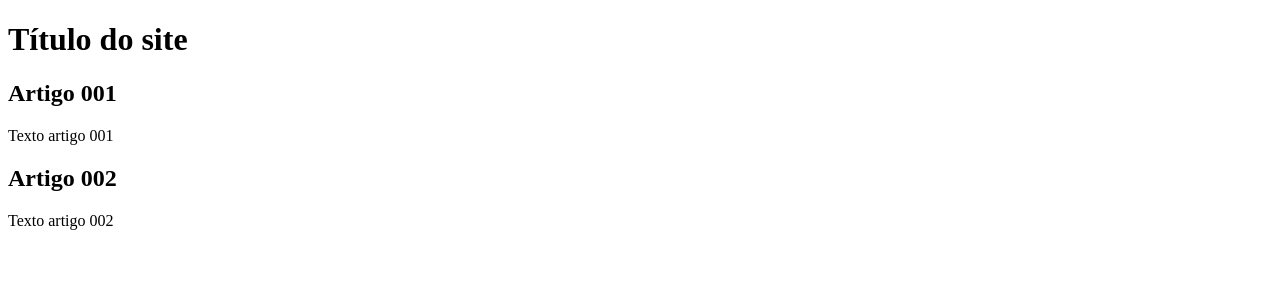
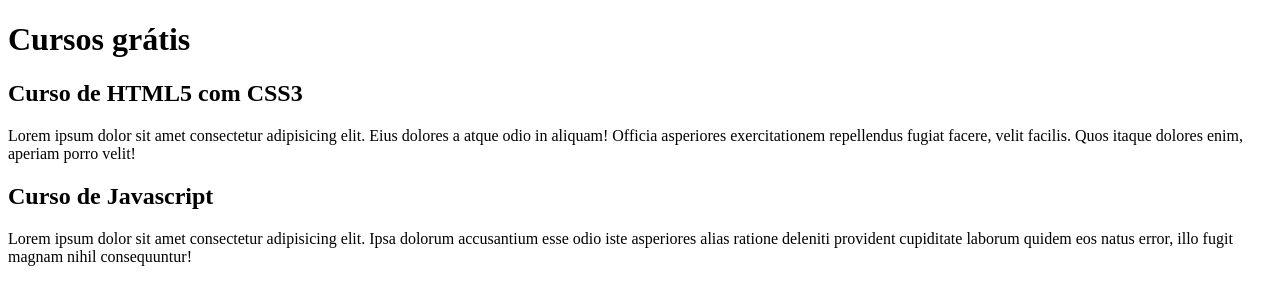
Before and after one commit to Ziragn/projeto-site, a plain HTML site: page index.html in a window 1280 px wide. Drawn offline with Linux system fonts and the light colour scheme.

Commit message:
começei a escrever o conteúdo

```diff
--- a/index.html
+++ b/index.html
@@ -8,15 +8,15 @@
 <body>
     <main>
         <header>
-            <h1>Título do site</h1>
+            <h1>Cursos grátis</h1>
         </header>
         <article>
-            <h2>Artigo 001</h2>
-            <p>Texto artigo 001</p>
+            <h2>Curso de HTML5 com CSS3</h2>
+            <p>Lorem ipsum dolor sit amet consectetur adipisicing elit. Eius dolores a atque odio in aliquam! Officia asperiores exercitationem repellendus fugiat facere, velit facilis. Quos itaque dolores enim, aperiam porro velit!</p>
         </article>
         <article>
-            <h2>Artigo 002</h2>
-            <p>Texto artigo 002</p>
+            <h2>Curso de Javascript</h2>
+            <p>Lorem ipsum dolor sit amet consectetur adipisicing elit. Ipsa dolorum accusantium esse odio iste asperiores alias ratione deleniti provident cupiditate laborum quidem eos natus error, illo fugit magnam nihil consequuntur!</p>
         </article>
     </main>
 </body>
```
